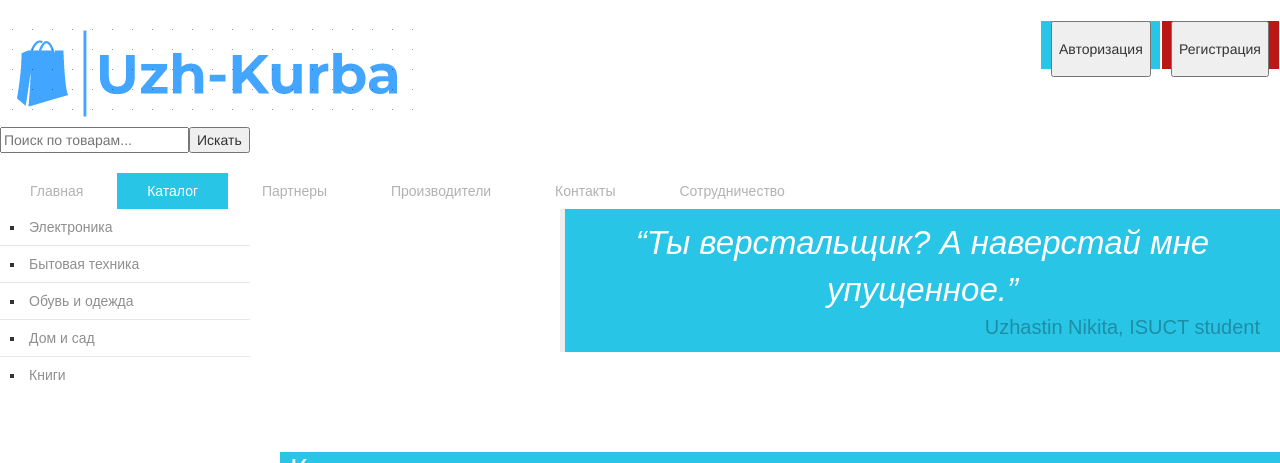
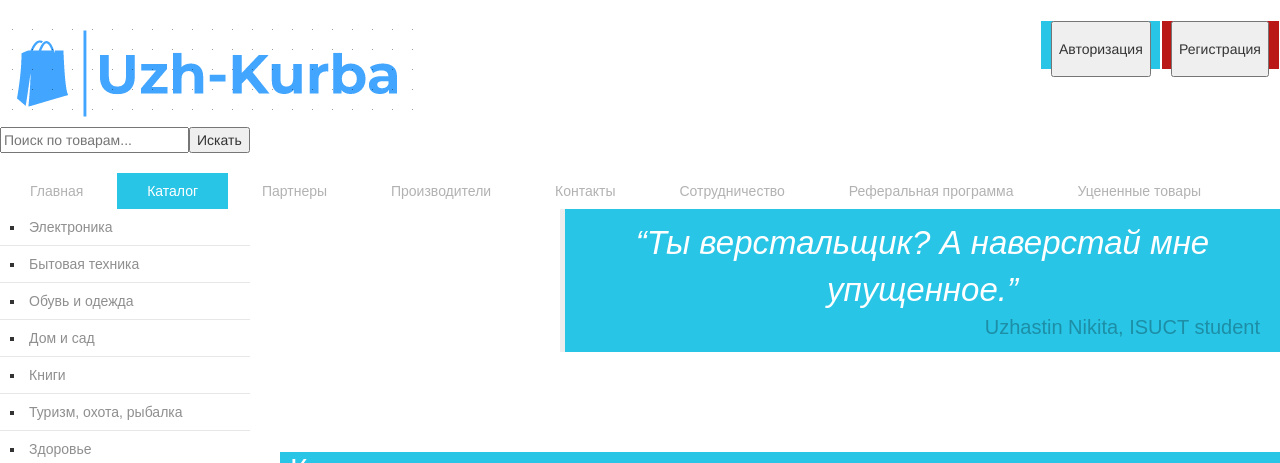
Before and after one commit to Uzhastin-Nikita/WebMarket, a Flask app: page / in a window 1280 px wide. Shown: the top 463 px of the page. Run offline with Flask 2, Linux system fonts and the light colour scheme; some libraries are stand-ins or nearby versions.

Commit message:
feat: addition more info

```diff
--- a/templates/index.html
+++ b/templates/index.html
@@ -35,6 +35,8 @@
                 <li><a href="/customers/">Производители</a></li>
                 <li><a href="/contact/">Контакты</a></li>
                 <li><a href="/takepart/">Сотрудничество</a></li>
+                <li><a href="/referal/">Реферальная программа</a></li>
+                <li><a href="/sale/">Уцененные товары</a></li>
             </ul>
         </nav>
 		<div id="heading"></div>
@@ -46,6 +48,12 @@
                     <li><a href="/clothes/">Обувь и одежда</a></li>
                     <li><a href="/homeandgargen/">Дом и сад</a></li>
                     <li><a href="/book/">Книги</a></li>
+                    <li><a href="/hunt/">Туризм, охота, рыбалка</a></li>
+                    <li><a href="/health/">Здоровье</a></li>
+                    <li><a href="/food/">Еда, заготовки</a></li>
+                    <li><a href="/hobby/">Хобби, творчество</a></li>
+                    <li><a href="/education/">Образование</a></li>
+                    <li><a href="/business/">Бизнес</a></li>
                 </ul>
             </nav>
         </aside>
```
